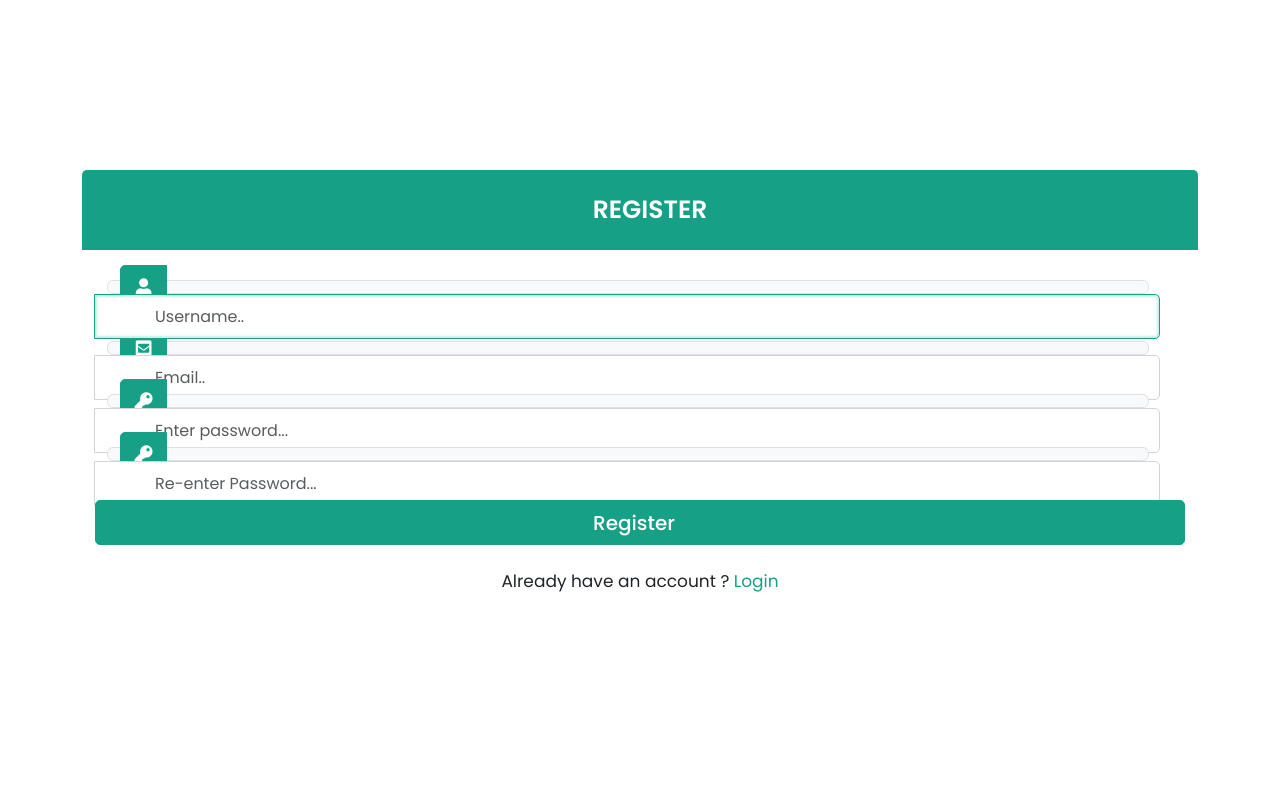
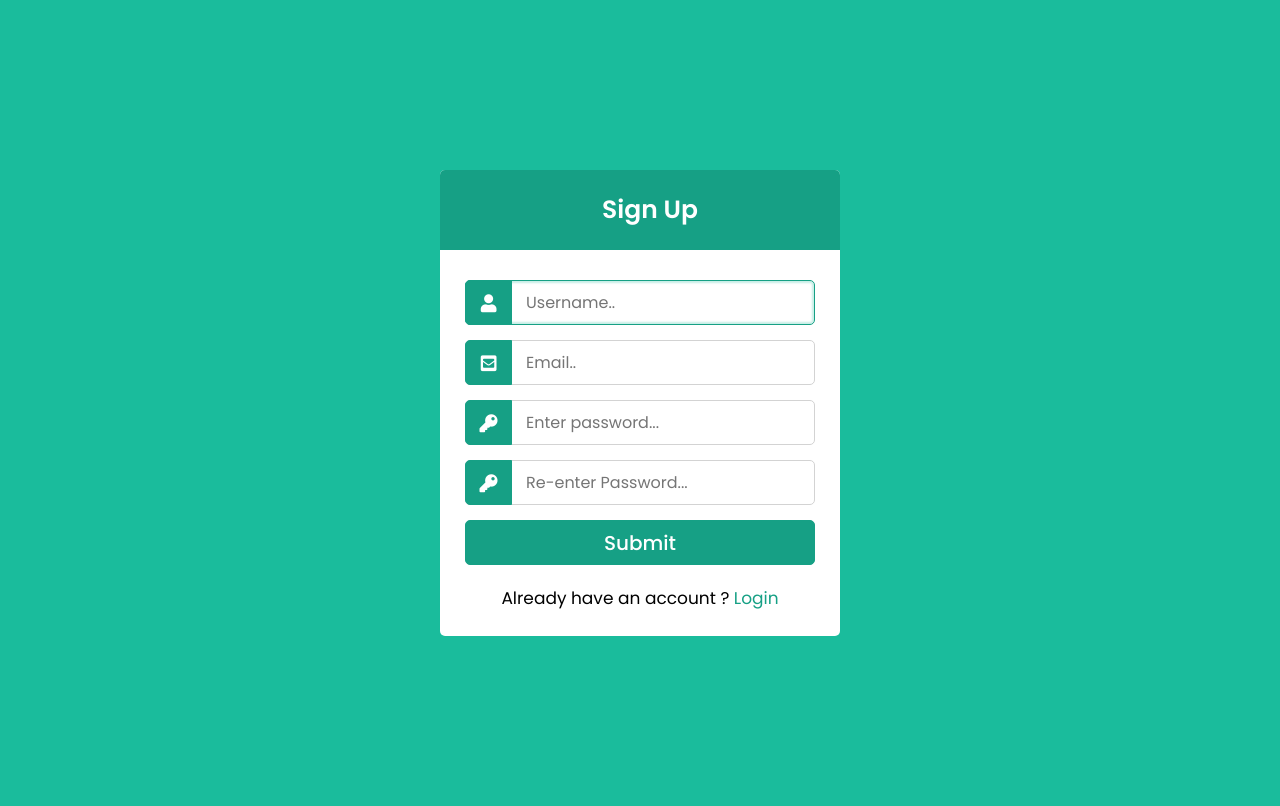
Before and after one commit to DJGuruji/MedicalAppointment, a Django app: page / in a window 1280 px wide. Before the commit the page ends 592 px from the top, so only its background shows below. Run offline with Django 4.2, Linux system fonts and the light colour scheme; some libraries are stand-ins or nearby versions.

Commit message:
form styled

```diff
--- a/home/forms.py
+++ b/home/forms.py
@@ -21,9 +21,12 @@
     fields = '__all__'
 
     widgets = {
-      'booking_date' : DateInput(attrs={'min': datetime.date.today() }),
-
-      'booking_time' : TimeInput()
+      'booking_date' : DateInput(attrs={'min': datetime.date.today() ,'style': 'height: 70px; font-size:28px;'}),
+      'p_name': forms.TextInput(attrs={'class': 'form-control','style': 'height: 70px; font-size: 28px;'}),
+      'p_phone': forms.TextInput(attrs={'class': 'form-control', 'style': 'height: 70px; font-size:28px; '}),
+      'doc_name': forms.Select(attrs={'class': 'form-control', 'style': 'height: 70px; font-size:28px; '}),
+      'p_email': forms.EmailInput(attrs={'class': 'form-control', 'style': 'height: 70px; font-size:28px; '}),
+      'booking_time' : TimeInput(attrs={'class':'form-control','style':'height:70px; font-size:28px; '}),
 
     }
 
--- a/templates/register.html
+++ b/templates/register.html
@@ -10,55 +10,50 @@
   <title>Register Form </title>
   <link rel="stylesheet" href="{% static '/css/login.css' %}">
   <link rel="stylesheet" href="https://use.fontawesome.com/releases/v5.6.1/css/all.css" integrity="sha384-gfdkjb5BdAXd+lj+gudLWI+BXq4IuLW5IT+brZEZsLFm++aCMlF1V92rMkPaX4PP" crossorigin="anonymous">
-  {% load bootstrap5 %}
-  {% bootstrap_css %}
-  {% bootstrap_javascript %}
+
 </head>
 <body>
-  <div class="container d-flex justify-content-center align-items-center">
-    <div class="wrapper  ">
-      <div class="title">
-        <span>REGISTER
+
+
+
+<div class="container">
+ <div class="wrapper">
+    <div class="title"><span>Sign Up</div>
+        <form action="#" method="POST">
+          {% csrf_token %}
+            <div class="row">
+                <i class="fas fa-user"></i>
+                {{ form.username }}
             </div>
-        <form method="POST" action="">
-          {% csrf_token %}
-          <div class="row input-group mb-3">
-            <div class="input-group-append">
-              <span class="input-group-text"><i class="fas fa-user"></i></span>
-            </div>
-            {{ form.username}}
-          </div>
-          <div class="row input-group mb-2">
-            <div class="input-group-append">
-              <span class="input-group-text"><i class="fas fa-envelope-square"></i></span>
-            </div>
+            <div class="row">
+                     <i class="fas fa-envelope-square"></i>
+
                 {{ form.email }}
             </div>
-          <div class="row input-group mb-2">
-            <div class="input-group-append">
-              <span class="input-group-text"><i class="fas fa-key"></i></span>
-            </div>
+            <div class="row">
+                <i class="fas fa-key"></i>
+
                 {{ form.password1 }}
             </div>
-          <div class="row input-group mb-2">
-            <div class="input-group-append">
-              <span class="input-group-text"><i class="fas fa-key"></i></span>
-            </div>
+            <div class="row">
+                <i class="fas fa-key"></i>
+
                 {{ form.password2 }}
             </div>
-
-          <div class="row button">
-            <input type="submit" value="Register">
+               <div class="row button" >
+                    <input type="submit" value="Submit">
                 </div>
-
                           {{ form.errors }}
-          <div class="mt-4">
                                       <div class="signup-link">
                Already have an account ? <a href="{% url 'login' %}" class="ml-2">Login</a>
              </div>
         </form>
  </div>
 </div>
+
+
+
+
 
       <script>
         /* Because i didnt set placeholder values in forms.py they will be set here using vanilla Javascript
```
Also changed, not shown: templates/booking.html (+11 -9 lines), templates/login.html (+9 -5 lines), templates/passwordreset.html (+26 -133 lines). Lines whose indentation alone changed are shown as unchanged.
